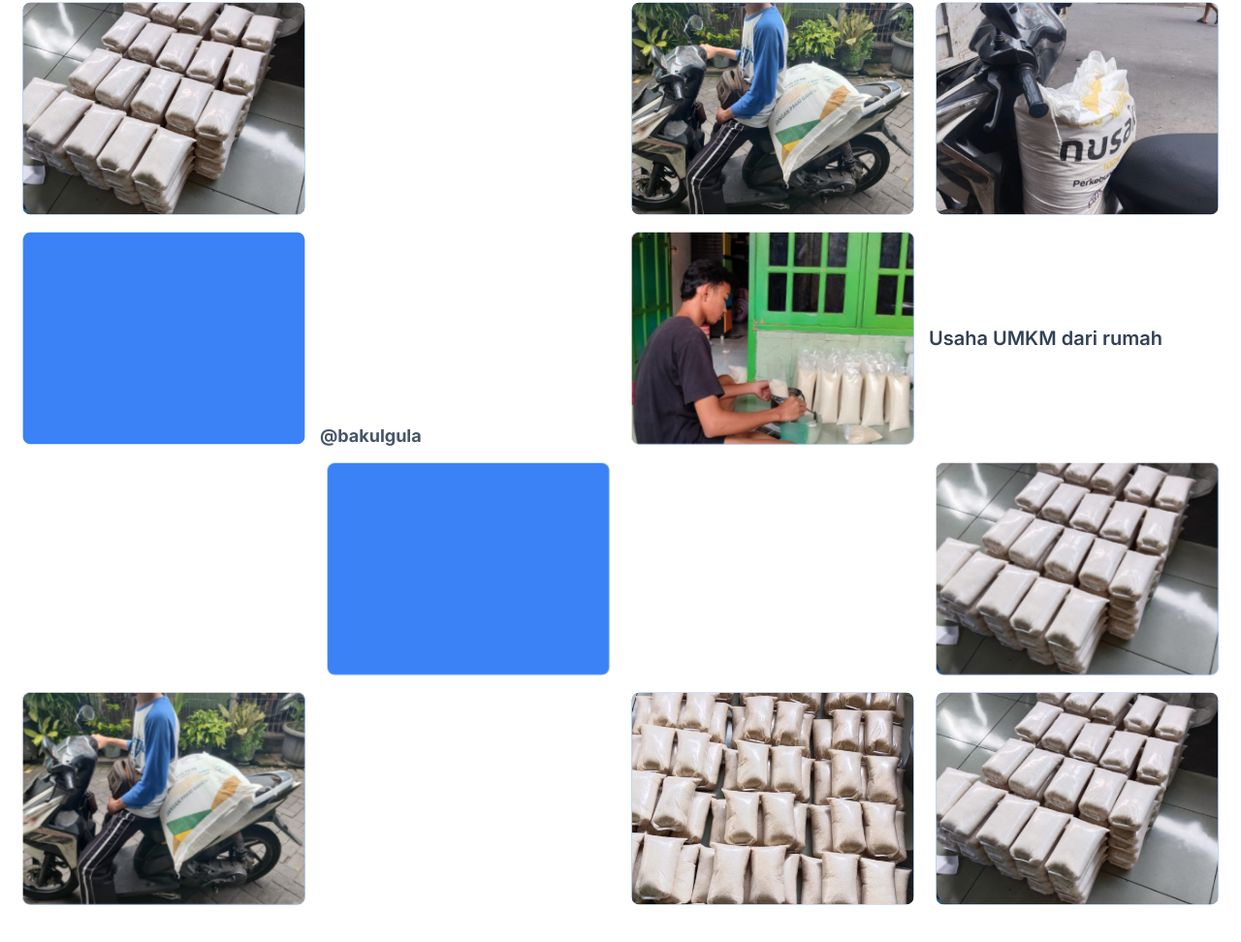
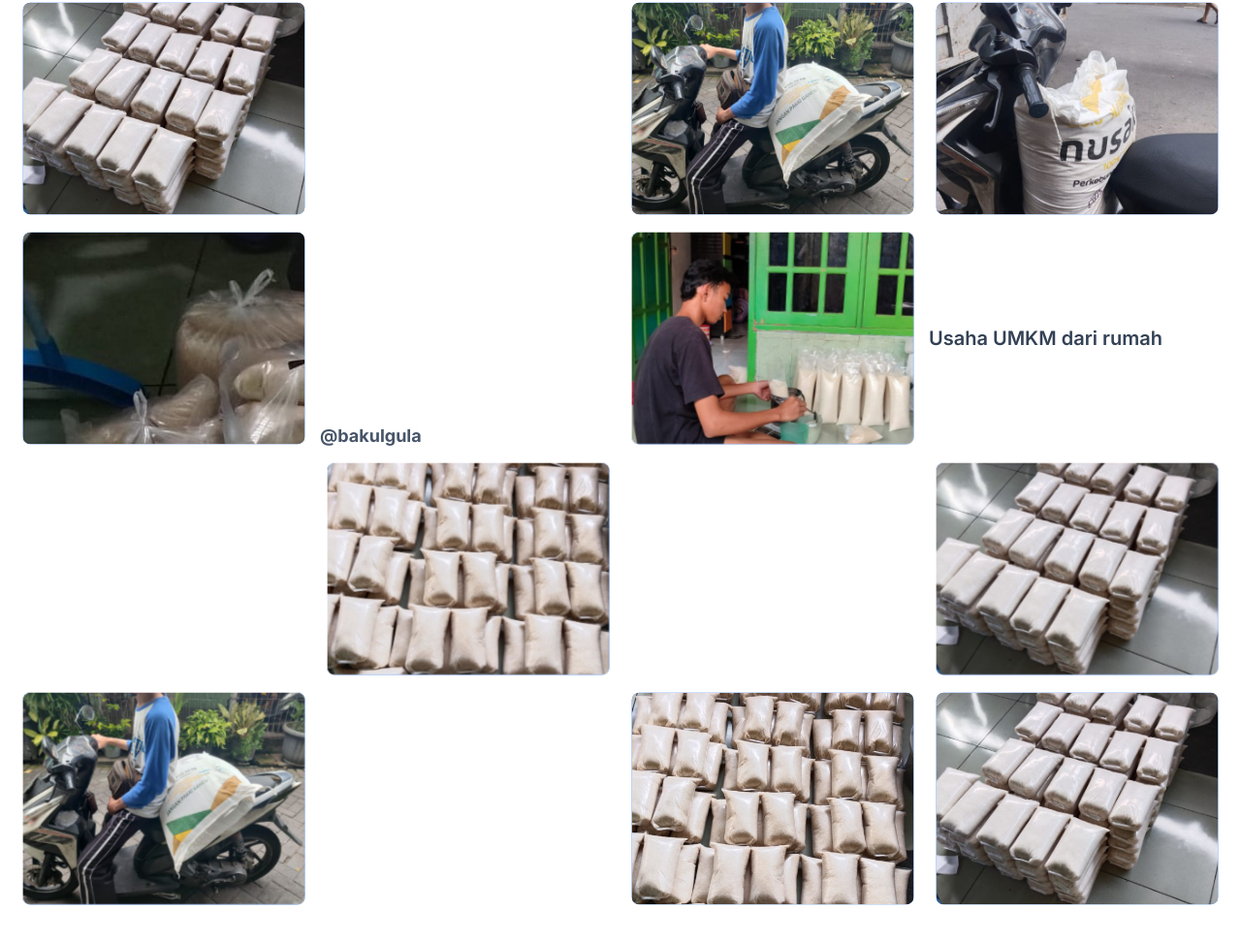
Before and after one commit to afifsauqil/bakul-gula, a website: page index.html in a window 1280 px wide. Shown: the part 4476-5448 px from the top of the page at 97% size. Drawn offline with Linux system fonts and the light colour scheme.

Commit message:
update image

```diff
--- a/index.html
+++ b/index.html
@@ -267,13 +267,13 @@
         <div class="grid-card-img bg-[url('../img/foto-gula-kulak-2-grid.jpg')]"></div>
       </div>
       <div class="group grid-card">
-        <div class="w-full h-full bg-[url('../img/foto-gula-column.jpeg')]"></div>
+        <div class="w-full h-full bg-[url('../img/foto-gula.jpeg')]"></div>
       </div>
       <div class="group grid-card">
         <div class="grid-card-img bg-[url('../img/foto-gula-timbang.jpeg')]"></div>
       </div>
       <div class="group grid-card md:col-start-2">
-        <div class="grid-card-img bg-[url('../img/foto-gula-column.jpeg')]"></div>
+        <div class="grid-card-img bg-[url('../img/foto-gula-responsive.jpg')]"></div>
       </div>
       <div class="group grid-card md:col-start-4">
         <div class="grid-card-img bg-[url('../img/foto-gula-grid.jpg')]"></div>
```
